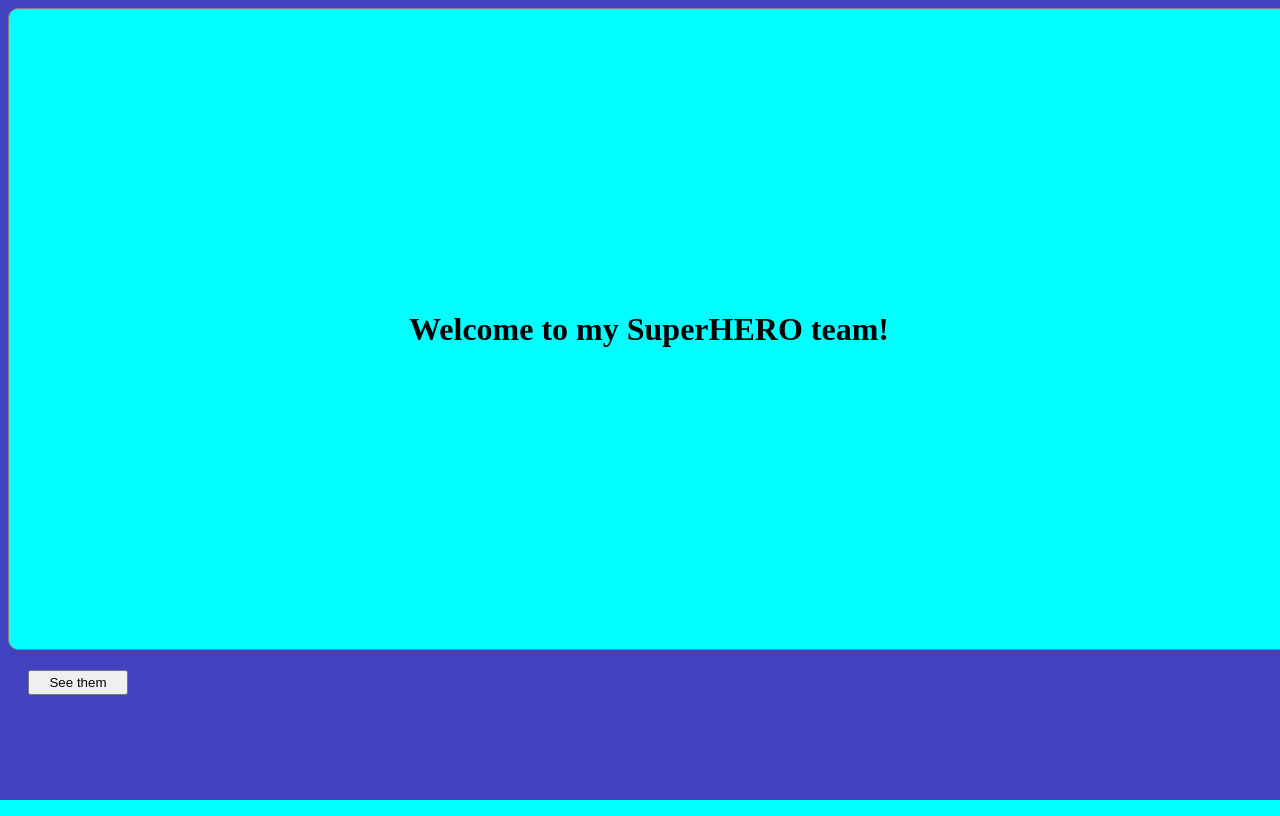
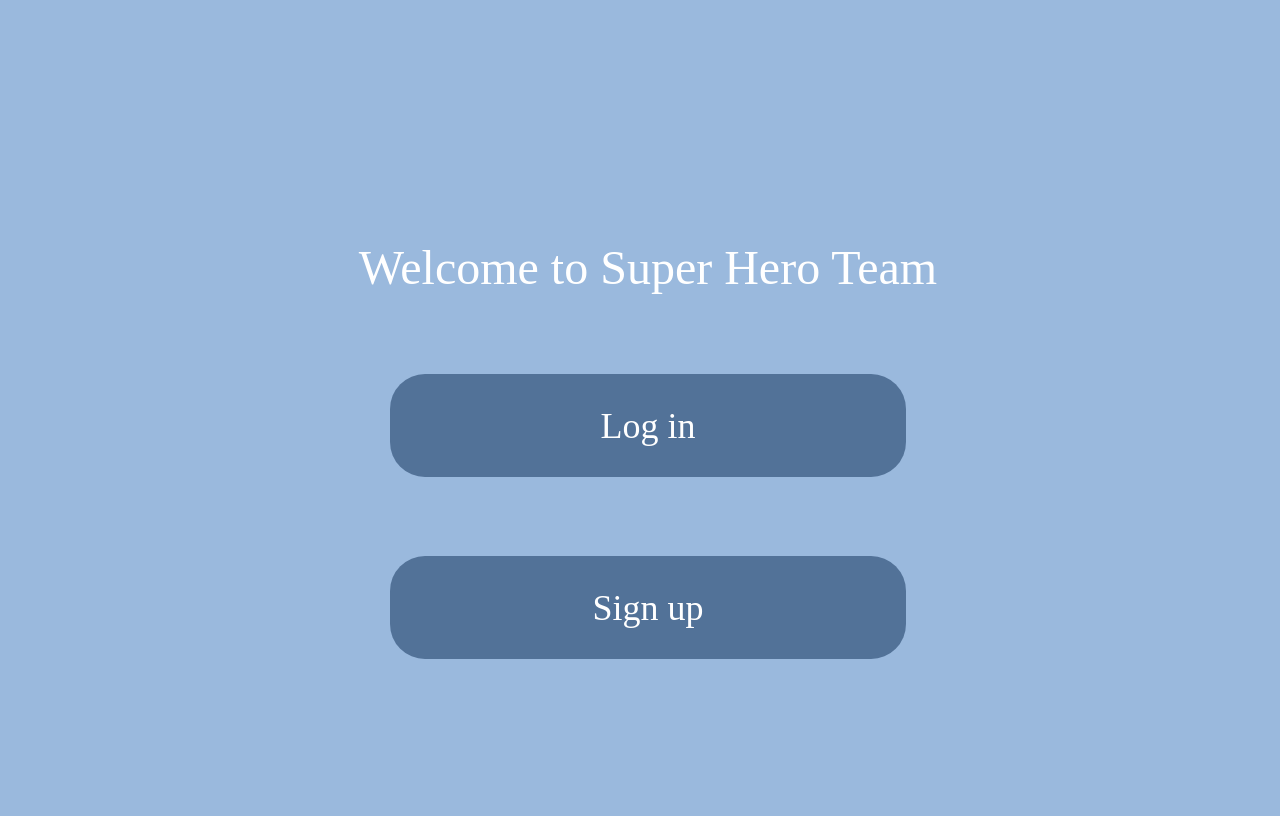
Before and after one commit to Rai-shwith/FastAPI-SuperHero, a FastAPI app: page / in a window 1280 px wide. Run offline with FastAPI, Linux system fonts and the light colour scheme; parts of the project's set-up code (start-up, migrations or seed data) failed here and were passed over.

Commit message:
Added index.html and styles.css as welcome page

```diff
--- a/app/templates/index.html
+++ b/app/templates/index.html
@@ -1,20 +1,23 @@
 <!DOCTYPE html>
 <html lang="en">
+
 <head>
     <meta charset="UTF-8">
     <meta name="viewport" content="width=device-width, initial-scale=1.0">
-    <link rel="stylesheet" href="static\style.css">
-    <title>Document</title>
+    <title>Welcome</title>
+    <link rel="stylesheet" href="static/CSS/styles.css">
 </head>
+
 <body>
-    <div class="main">
-        <h1 >
-            {{message}}
-        </h1>
+    <div class="big-container">
+        <div class="welcometxt">Welcome to Super Hero Team</div>
+        <a href="login.html">
+            <div class="btns" id="login">Log in</div>
+        </a>
+        <a href="signup.html">
+            <div class="btns">Sign up</div>
+        </a>
     </div>
-    <div id="btn">
-        <button>See them</button>
-    </div>
-    <script src="static/script.js"></script>
 </body>
+
 </html>
--- /dev/null
+++ b/app/templates/static/CSS/styles.css
@@ -0,0 +1,95 @@
+body{
+    background-color: rgba(126, 166, 212, 0.78);
+    height: 100vh;
+    width: 100vw;
+}
+
+
+.welcometxt{
+    color: white;
+    font-size: 48px;
+    text-align: center;
+    margin-top: 232px;
+
+}
+
+.big-container{
+    display: flex;
+    justify-content: center;
+    align-items: center;
+    flex-direction: column;
+    gap: 79px;
+    /* margin-top: 232px; */
+}
+
+.btns{
+    width: 516px;
+    height: 103px;
+    background-color: rgba(82, 114, 152, 1);
+    color: white;
+    display: flex;
+    justify-content: center;
+    align-items: center;
+    font-size: 36px;
+    /* margin: 79px 0; */
+    box-sizing: border-box;
+    border-radius: 35px;
+}
+
+.credential-input{
+    background-color: rgba(82, 114, 152, 1);
+    width: 626px;
+    height: 87px;
+    border-radius: 35px;
+    border: hidden;
+    font-size: 32px;
+    text-indent:90px ;
+}
+.credential-input::placeholder{
+    color: rgba(255, 255, 255, 0.25);
+    font-size: 32px;
+    text-indent: 89px;
+}
+
+.loginbtn{
+    background-color: rgba(82, 114, 152, 1);
+    color: white;
+    height: 87px;
+    width: 297px;
+    border-radius: 35px;
+    font-size:32px ;
+    display: flex;
+    justify-content: center;
+    align-items: center;
+}
+
+.login_head{
+    color: white;
+    font-size: 96px;
+    margin-bottom: 95px;
+}
+
+a {
+    text-decoration: none; /* Remove default underline */
+    color: inherit; /* Inherit text color from parent */
+    position: relative; /* Needed for pseudo-elements */
+    display: inline-block; /* Allows background color to cover entire text */
+    transition: all 0.3s ease; /* Smooth transition for background color */
+  }
+
+  /* Hover state */
+  a:hover {
+    text-decoration: underline; /* Underline on hover */
+    color: rgb(99, 99, 94); /* Highlight color hover */
+  }
+  .sticky-back{
+    position: fixed;
+    top: 10;
+    left: 10;
+    z-index: 10;
+    padding: 10px;
+    /* border: solid grey 2px; */
+    /* border-radius: 20px; */
+    font-size: 30px;
+    color: white;
+  }
```
